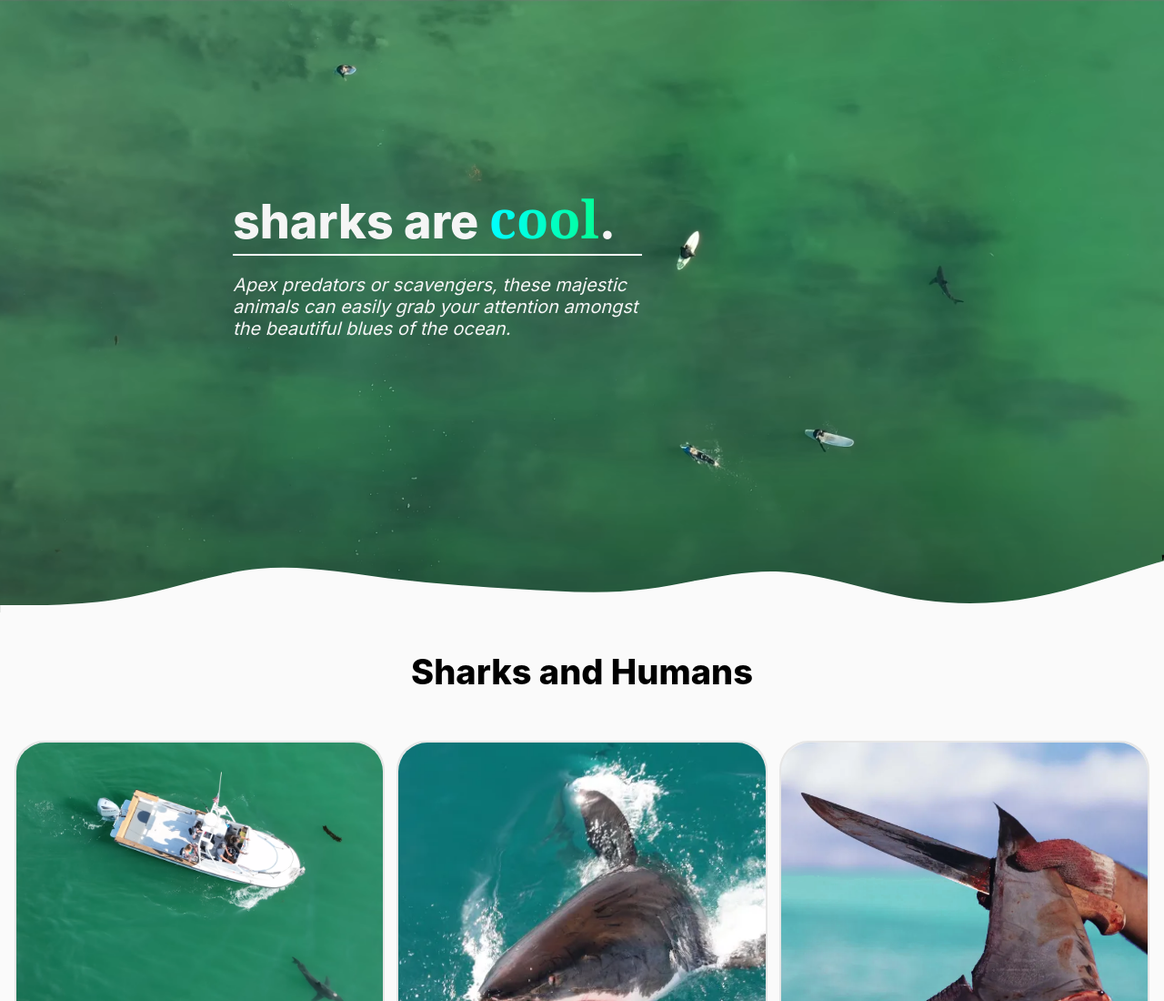
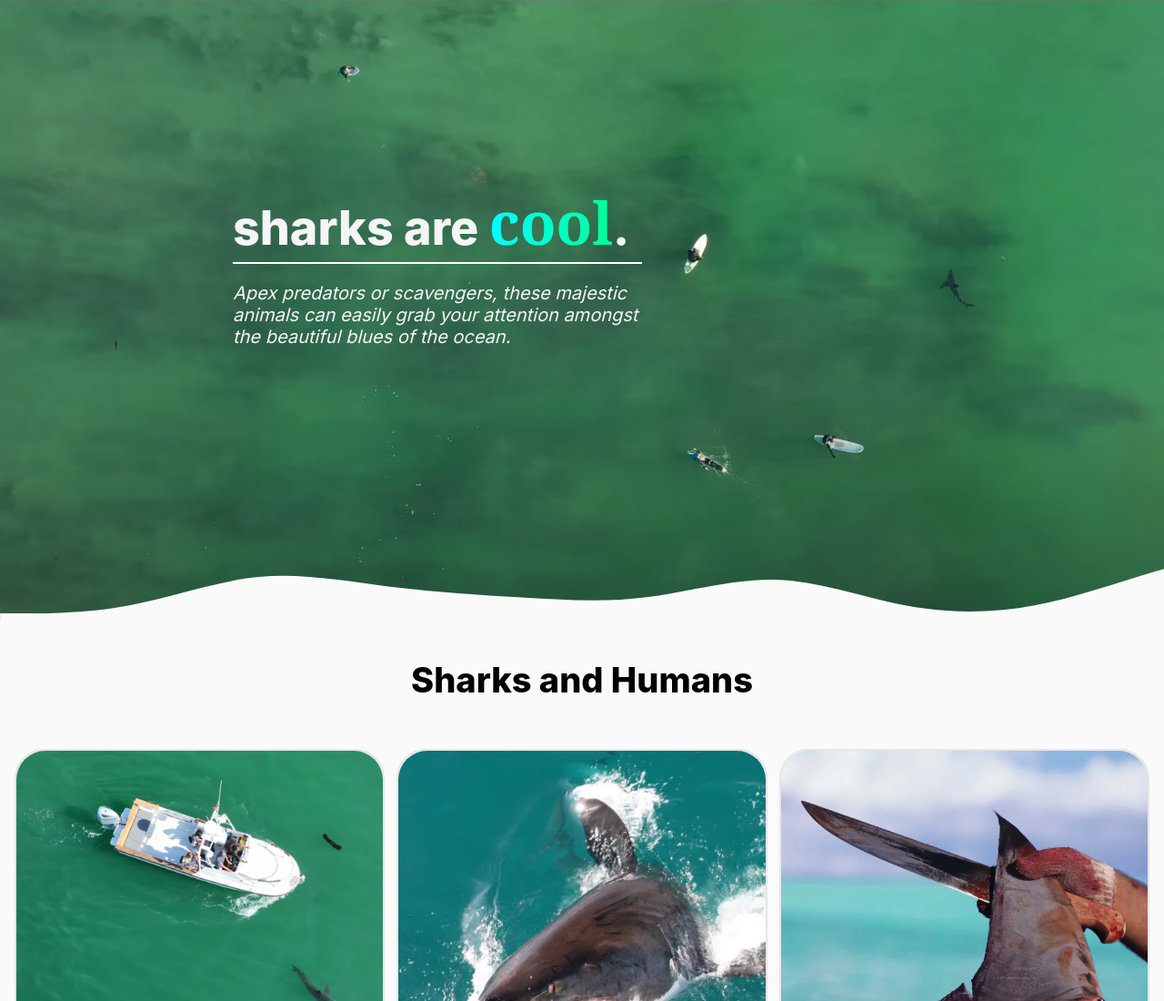
Before and after one commit to FelipeBdC/SharkWebsite, a plain HTML site: page index.html in a window 1280 px wide. Shown: the top 1100 px of the page at 91% size. Drawn offline with Linux system fonts and the light colour scheme.

Commit message:
attempt at fixing cool text on hero section

```diff
--- a/style.css
+++ b/style.css
@@ -79,7 +79,7 @@ p {
             background-clip: text;
 
             font-family:Georgia, 'Times New Roman', Times, serif;
-            font-size: 1.6ch;
+            font-size: 1.8ch;
         }
     }
 }
```
